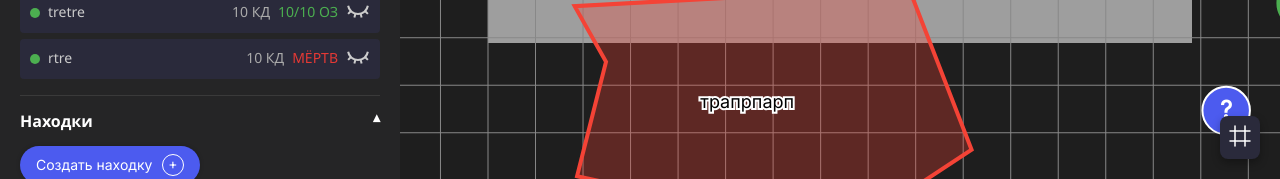
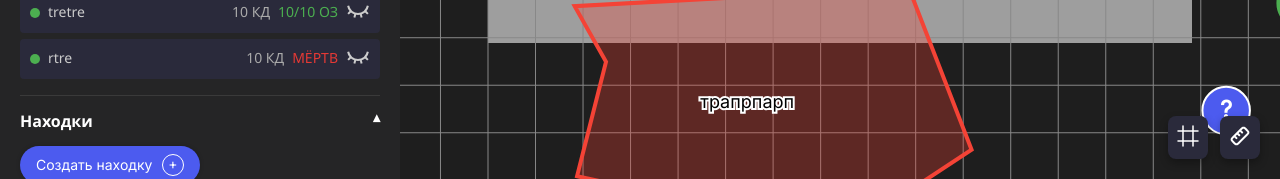
Before and after one commit to 2labu2dab/dnd_master_app, a Flask app: page / in a window 1280 px wide. Shown: the part 621-800 px from the top of the page. Run offline with Flask 3, Linux system fonts and the light colour scheme.

Commit message:
Добавил кнопку для линейки для игроков

```diff
--- a/static/css/styles.css
+++ b/static/css/styles.css
@@ -613,9 +613,6 @@ large-modal {
 }
 
 .corner-button {
-  position: absolute;
-  bottom: 20px;
-  right: 20px;
   background: #2a2a3b;
   color: white;
   border: none;
@@ -679,3 +676,13 @@ large-modal {
 .zone-visibility-toggle input[type="checkbox"]:checked::after {
   opacity: 1;
 }
+
+#playerCornerButtons {
+  position: absolute;
+  bottom: 20px;
+  right: 20px;
+  display: flex;
+  flex-direction: row;
+  gap: 12px;
+  z-index: 1000;
+}
--- a/templates/index.html
+++ b/templates/index.html
@@ -76,13 +76,20 @@
         </button>
       </div>
       <canvas id="mapCanvas"></canvas>
+      <div id="playerCornerButtons">
         <button id="playerGridToggle" class="corner-button" title="Сетка для игрока">
           <svg xmlns="http://www.w3.org/2000/svg" id="playerGridIcon" width="24" height="24" viewBox="0 0 24 24">
             <path fill="none" stroke="currentColor" stroke-linecap="round" stroke-linejoin="round" stroke-width="1.5"
               d="M7 2v20M17 2v20m5-15H2m20 10H2" />
           </svg>
         </button>
+        <button id="playerRulerToggle" class="corner-button" title="Линейка для игрока">
+          <svg xmlns="http://www.w3.org/2000/svg" width="24" height="24" viewBox="0 0 24 24">
+            <path fill="none" stroke="currentColor" stroke-linecap="round" stroke-linejoin="round" stroke-width="2"
+              d="m6.344 12l2.121 2.122m.707-4.95l2.121 2.12M12 6.344l2.122 2.122M5.07 13.273l8.202-8.203c.792-.792 1.188-1.188 1.645-1.336a2 2 0 0 1 1.236 0c.456.148.852.544 1.643 1.335L18.93 6.2c.792.792 1.188 1.19 1.337 1.646c.13.402.13.834 0 1.235c-.149.457-.545.853-1.337 1.645l-8.202 8.203c-.792.792-1.189 1.188-1.645 1.336c-.402.13-.834.13-1.235 0c-.457-.148-.854-.544-1.646-1.336l-1.133-1.133c-.79-.791-1.187-1.187-1.335-1.643a2 2 0 0 1 0-1.236c.148-.457.545-.853 1.337-1.645" />
+          </svg>
         </button>
+      </div>
     </section>
   </div>
   <div id="tokenModal" class="modal" style="display:none;">
```
Lines whose indentation alone changed are shown as unchanged.
